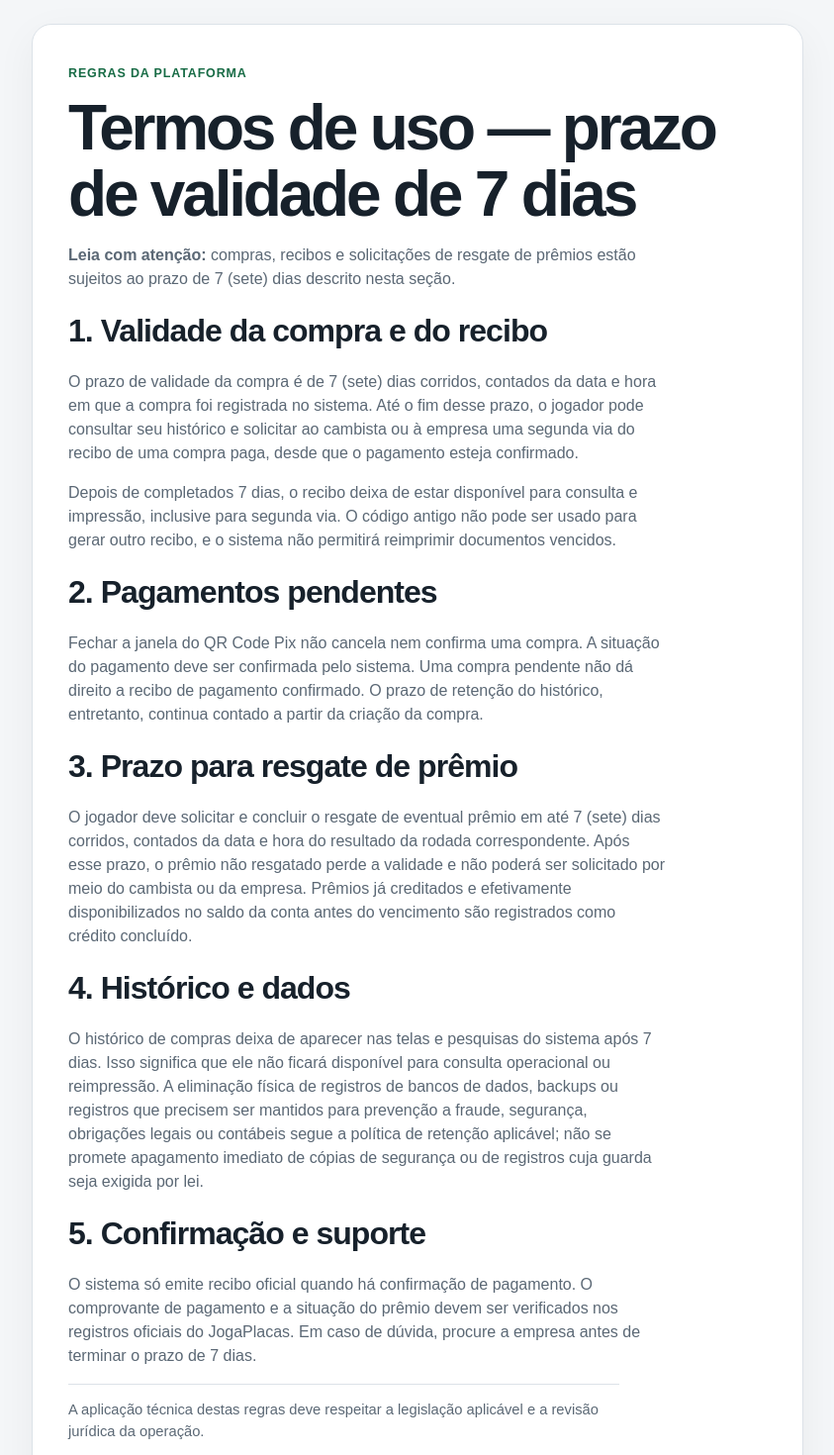
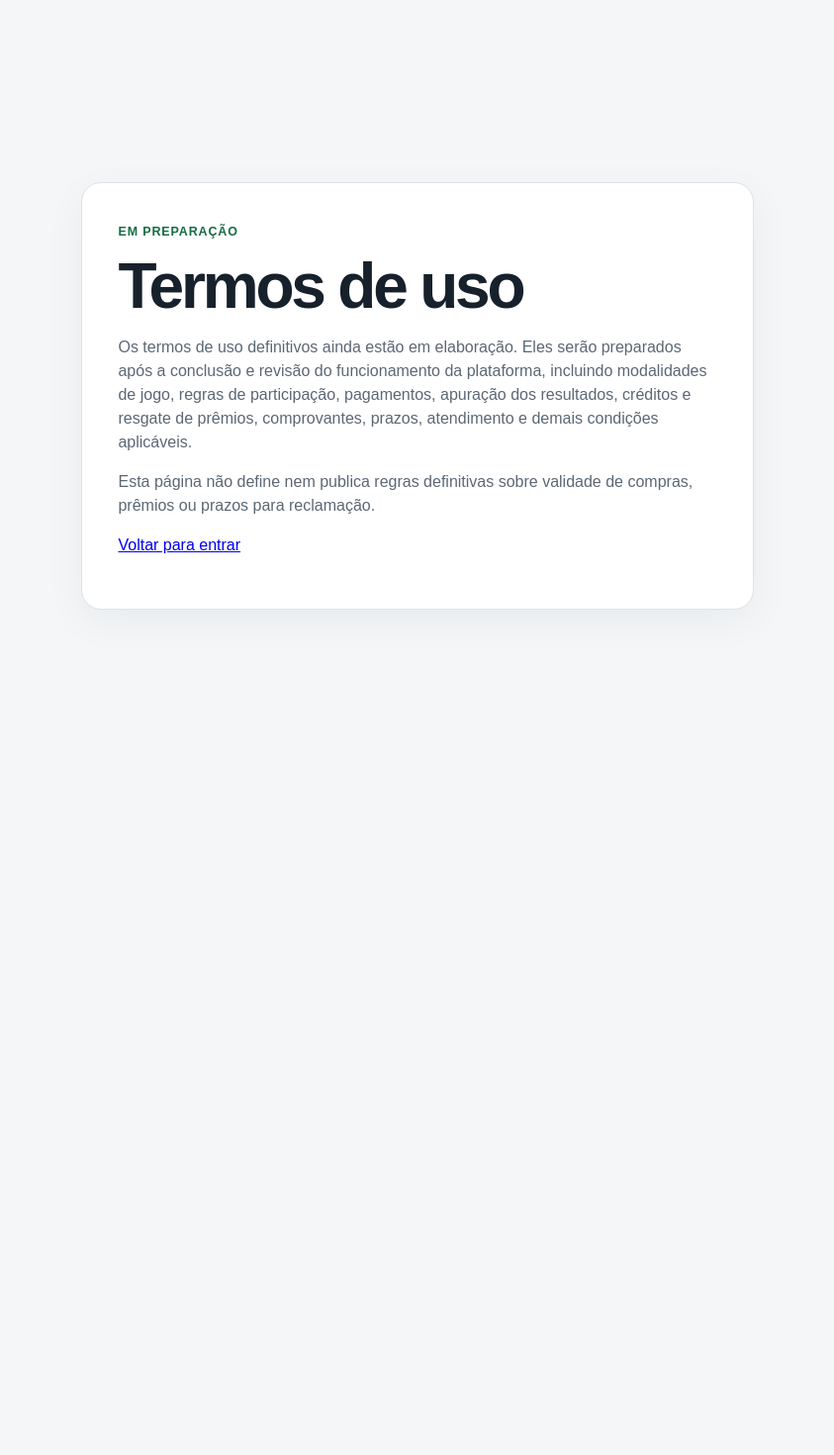
Before and after one commit to jpveiculos/JogaPlacas, a Next.js app: page /termos-de-uso in a window 1280 px wide. Shown: the top 1470 px of the page at 99% size, without its empty margins (218-1061 px from the left). After the commit the page ends 800 px from the top, so only its background shows below. Built offline with nearby package versions, Linux system fonts and the light colour scheme.

Commit message:
Substituir termos provisórios por aviso de elaboração futura

```diff
--- a/src/app/termos-de-uso/page.tsx
+++ b/src/app/termos-de-uso/page.tsx
@@ -1,27 +1,16 @@
 import Link from "next/link";
 
 export const metadata = {
-  title: "Termos de uso | JogaPlacas",
-  description: "Prazo de validade de compras, recibos e resgate de prêmios no JogaPlacas.",
+  title: "Termos de uso em preparação | JogaPlacas",
+  description: "Os termos completos serão publicados após a conclusão e validação das regras e do funcionamento da plataforma.",
 };
 
 export default function TermsPage() {
   return <main className="page-shell"><article className="feature-card terms-page">
-    <span className="feature-label">Regras da plataforma</span>
-    <h1>Termos de uso — prazo de validade de 7 dias</h1>
-    <p><strong>Leia com atenção:</strong> compras, recibos e solicitações de resgate de prêmios estão sujeitos ao prazo de 7 (sete) dias descrito nesta seção.</p>
-    <h2>1. Validade da compra e do recibo</h2>
-    <p>O prazo de validade da compra é de 7 (sete) dias corridos, contados da data e hora em que a compra foi registrada no sistema. Até o fim desse prazo, o jogador pode consultar seu histórico e solicitar ao cambista ou à empresa uma segunda via do recibo de uma compra paga, desde que o pagamento esteja confirmado.</p>
-    <p>Depois de completados 7 dias, o recibo deixa de estar disponível para consulta e impressão, inclusive para segunda via. O código antigo não pode ser usado para gerar outro recibo, e o sistema não permitirá reimprimir documentos vencidos.</p>
-    <h2>2. Pagamentos pendentes</h2>
-    <p>Fechar a janela do QR Code Pix não cancela nem confirma uma compra. A situação do pagamento deve ser confirmada pelo sistema. Uma compra pendente não dá direito a recibo de pagamento confirmado. O prazo de retenção do histórico, entretanto, continua contado a partir da criação da compra.</p>
-    <h2>3. Prazo para resgate de prêmio</h2>
-    <p>O jogador deve solicitar e concluir o resgate de eventual prêmio em até 7 (sete) dias corridos, contados da data e hora do resultado da rodada correspondente. Após esse prazo, o prêmio não resgatado perde a validade e não poderá ser solicitado por meio do cambista ou da empresa. Prêmios já creditados e efetivamente disponibilizados no saldo da conta antes do vencimento são registrados como crédito concluído.</p>
-    <h2>4. Histórico e dados</h2>
-    <p>O histórico de compras deixa de aparecer nas telas e pesquisas do sistema após 7 dias. Isso significa que ele não ficará disponível para consulta operacional ou reimpressão. A eliminação física de registros de bancos de dados, backups ou registros que precisem ser mantidos para prevenção a fraude, segurança, obrigações legais ou contábeis segue a política de retenção aplicável; não se promete apagamento imediato de cópias de segurança ou de registros cuja guarda seja exigida por lei.</p>
-    <h2>5. Confirmação e suporte</h2>
-    <p>O sistema só emite recibo oficial quando há confirmação de pagamento. O comprovante de pagamento e a situação do prêmio devem ser verificados nos registros oficiais do JogaPlacas. Em caso de dúvida, procure a empresa antes de terminar o prazo de 7 dias.</p>
-    <p className="note-inline">A aplicação técnica destas regras deve respeitar a legislação aplicável e a revisão jurídica da operação.</p>
+    <span className="feature-label">Em preparação</span>
+    <h1>Termos de uso</h1>
+    <p>Os termos de uso definitivos ainda estão em elaboração. Eles serão preparados após a conclusão e revisão do funcionamento da plataforma, incluindo modalidades de jogo, regras de participação, pagamentos, apuração dos resultados, créditos e resgate de prêmios, comprovantes, prazos, atendimento e demais condições aplicáveis.</p>
+    <p>Esta página não define nem publica regras definitivas sobre validade de compras, prêmios ou prazos para reclamação.</p>
     <p><Link href="/login">Voltar para entrar</Link></p>
   </article></main>;
 }
```
